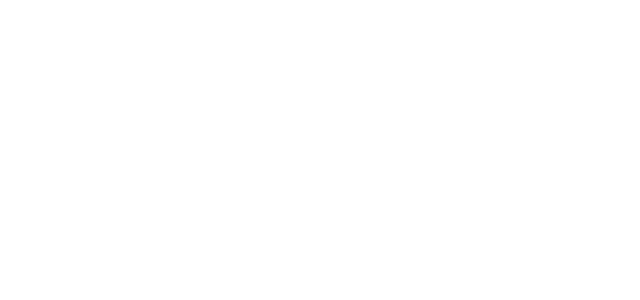
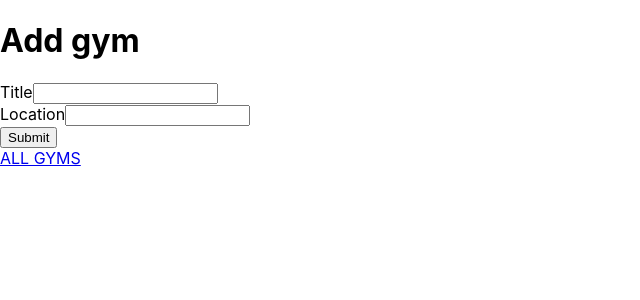
Before and after one commit to MyselfDeveloperGit/fe-yelpgym, a React (Create React App) app: page /gym/1/edit in a window 1280 px wide. Before the commit this address had no page. Shown: the top 300 px of the page, without its empty margins (0-640 px from the left). Built offline with nearby package versions, Linux system fonts and the light colour scheme; no server answers.

Commit message:
full crud

```diff
--- a/src/App.js
+++ b/src/App.js
@@ -1,6 +1,12 @@
 import { BrowserRouter, Routes, Route } from "react-router-dom";
 import LandingPage from "./screens/LandingPage";
 import Gyms from "./screens/Gyms";
+import Show from "./screens/Show";
+import New from "./screens/New";
+import Edit from "./screens/Edit";
+import axios from "axios";
+
+axios.defaults.baseURL = "http://localhost:3001";
 
 function App() {
   return (
@@ -8,6 +14,9 @@ function App() {
       <Routes>
         <Route path="/" element={<LandingPage />} />
         <Route path="/gyms" element={<Gyms />} />
+        <Route path="/gym/:gymid" element={<Show />} />
+        <Route path="/gym/:gymid/edit" element={<Edit />} />
+        <Route path="/new" element={<New />} />
       </Routes>
     </BrowserRouter>
   );
--- /dev/null
+++ b/src/screens/Edit.jsx
@@ -0,0 +1,59 @@
+import axios from "axios";
+import React, { useState, useEffect } from "react";
+import { useNavigate, useParams } from "react-router";
+
+const Edit = () => {
+  const [gym, setGym] = useState(undefined);
+  const { gymid } = useParams();
+  const navigate = useNavigate();
+  useEffect(() => {
+    axios.get(`http://localhost:3001/gyms/${gymid}`).then((res) => {
+      setGym(res.data.gym);
+    });
+  }, []);
+
+  const onFormSubmit = async (e) => {
+    e.preventDefault();
+    const gym = {
+      title: e.target[0].value,
+      location: e.target[1].value,
+    };
+    console.log(gym);
+    await axios
+      .post(`http://localhost:3001/gyms/${gymid}/update`, gym)
+      .then((res) => {
+        console.log(res.data);
+        navigate(`/gym/${res.data}`);
+      });
+  };
+
+  return (
+    <>
+      <h1>Add gym</h1>
+      <form onSubmit={onFormSubmit}>
+        <div>
+          <label htmlFor="title">Title</label>
+          <input
+            type="text"
+            id="title"
+            name="title"
+            defaultValue={gym?.title || ""}
+          />
+        </div>
+        <div>
+          <label htmlFor="location">Location</label>
+          <input
+            type="text"
+            id="location"
+            name="location"
+            defaultValue={gym?.location || ""}
+          />
+        </div>
+        <button>Submit</button>
+      </form>
+      <a href="/gyms">ALL GYMS</a>
+    </>
+  );
+};
+
+export default Edit;
--- a/src/screens/Gyms.jsx
+++ b/src/screens/Gyms.jsx
@@ -5,7 +5,7 @@ const Gyms = () => {
   const [gyms, setGyms] = useState([]);
 
   useEffect(() => {
-    axios.get("http://localhost:3001/gyms").then((res) => {
+    axios.get("/gyms").then((res) => {
       setGyms(res.data.gyms);
     });
   }, []);
@@ -13,9 +13,14 @@ const Gyms = () => {
   return (
     <>
       <h1>All Gyms</h1>
+      <a href="/new">ADD NEW GYM!</a>
       <ul>
         {gyms?.length ? (
-          gyms.map((gym, idx) => <li key={idx}>{gym.title}</li>)
+          gyms.map((gym, idx) => (
+            <li key={idx}>
+              <a href={`/gym/${gym._id}`}>{gym.title}</a>
+            </li>
+          ))
         ) : (
           <h2>No data</h2>
         )}
--- /dev/null
+++ b/src/screens/New.jsx
@@ -0,0 +1,38 @@
+import axios from "axios";
+import React from "react";
+import { useNavigate } from "react-router";
+
+const New = () => {
+  const navigate = useNavigate();
+  const onFormSubmit = async (e) => {
+    e.preventDefault();
+    const gym = {
+      title: e.target[0].value,
+      location: e.target[1].value,
+    };
+    console.log(gym);
+    await axios.post("/gyms/new", gym).then((res) => {
+      navigate(`/gym/${res.data}`);
+      console.log(res.data);
+    });
+  };
+  return (
+    <>
+      <h1>Add gym</h1>
+      <form onSubmit={onFormSubmit}>
+        <div>
+          <label htmlFor="title">Title</label>
+          <input type="text" id="title" name="title" />
+        </div>
+        <div>
+          <label htmlFor="location">Location</label>
+          <input type="text" id="location" name="location" />
+        </div>
+        <button>Submit</button>
+      </form>
+      <a href="/gyms">ALL GYMS</a>
+    </>
+  );
+};
+
+export default New;
--- /dev/null
+++ b/src/screens/Show.jsx
@@ -0,0 +1,43 @@
+import React, { useState, useEffect } from "react";
+import { useNavigate, useParams } from "react-router";
+import axios from "axios";
+
+const Show = () => {
+  const [gym, setGym] = useState();
+  const { gymid } = useParams();
+  const navigate = useNavigate();
+
+  useEffect(() => {
+    axios.get(`/gyms/${gymid}`).then((res) => {
+      setGym(res.data.gym);
+    });
+  });
+
+  const onDeleteClick = () => {
+    axios.get(`/gyms/${gymid}/delete`).then((res) => {
+      if (res.status == 200) {
+        navigate("/gyms");
+      }
+    });
+  };
+
+  return (
+    <>
+      {gym ? (
+        <>
+          <h1>{gym.title}</h1>
+          <h3>{gym.location}</h3>
+        </>
+      ) : (
+        <h1>No data</h1>
+      )}
+      <a href={`/gym/${gymid}/edit`}>EDIT THIS GYM</a>
+      <br />
+      <button onClick={onDeleteClick}>DELETE GYM</button>
+      <br />
+      <a href="/gyms">All gyms</a>
+    </>
+  );
+};
+
+export default Show;
```
